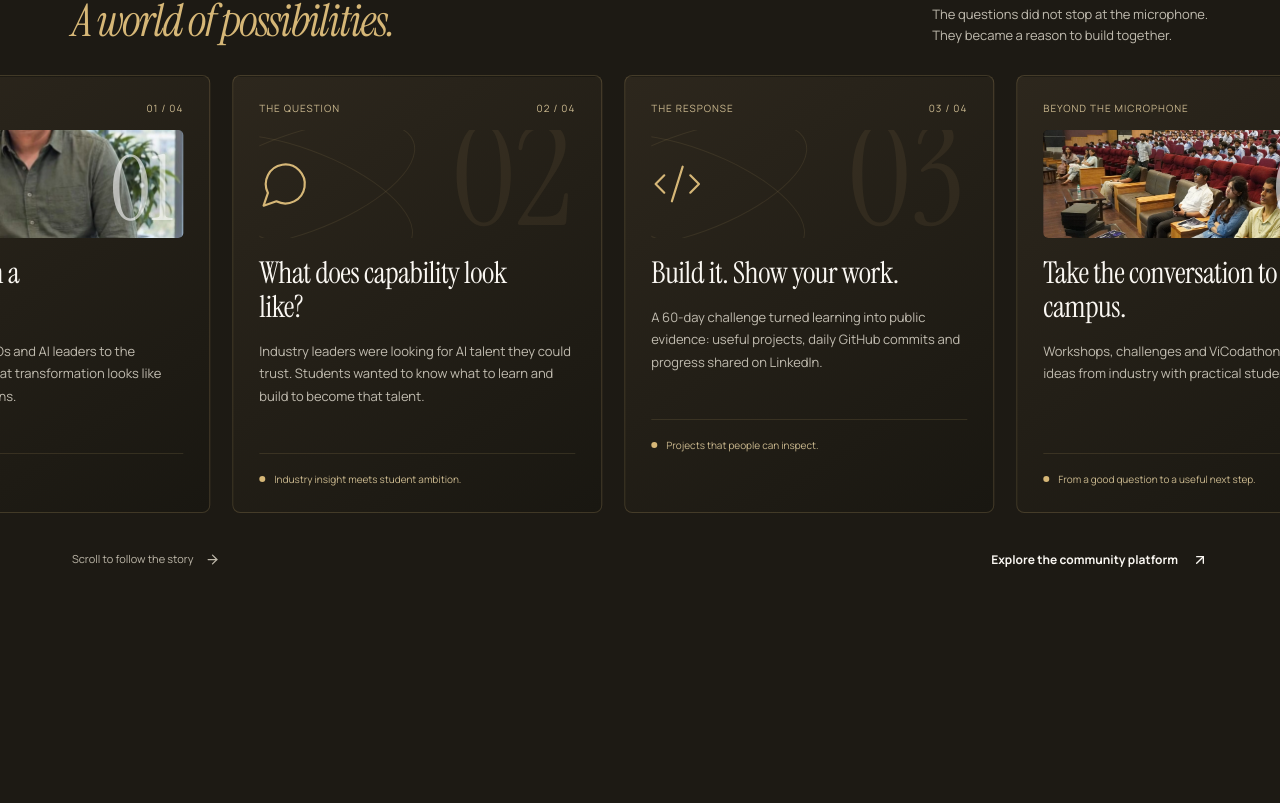
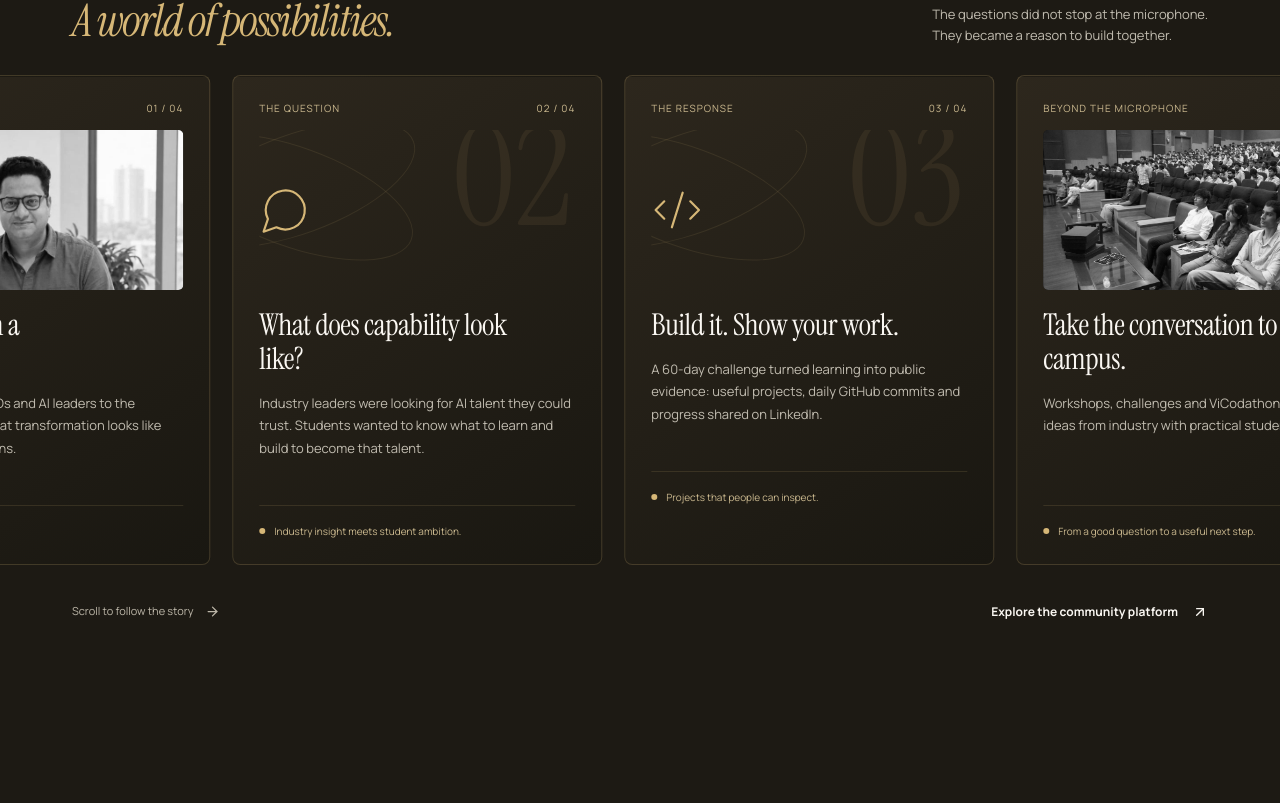
Before and after one commit to Sarthakgupta7/abtalksonai-podcast, a React (Vite) app: page / in a window 1280 px wide. Shown: the part 4817-5620 px from the top of the page. Built offline with nearby package versions, Linux system fonts and the light colour scheme.

Commit message:
Fix story portrait crop and add monochrome colour reveal

```diff
--- a/src/components/story-and-campus.tsx
+++ b/src/components/story-and-campus.tsx
@@ -21,7 +21,7 @@ export function StoryJourney(){
   <div className="story-pin"><div className="story-heading page-wrap"><div><span className="section-kicker">The story so far</span><h2 id="story-title">One conversation.<br/><em>A world of possibilities.</em></h2></div><p>The questions did not stop at the microphone.<br/>They became a reason to build together.</p></div>
    <div ref={viewport} className="story-viewport" tabIndex={enabled?undefined:0} aria-label={enabled?'Four chapters in the ABTalksOnAI story':'Swipe or use arrow keys to explore four chapters in the ABTalksOnAI story'}>
     <motion.div ref={track} className="story-track" style={{x:enabled?x:0}}>{chapters.map(({number,label,title,text,Icon,note,image,alt})=><article className="story-chapter" key={number}>
-     <div className="chapter-top"><span>{label}</span><span>{number} / 04</span></div><div className={`chapter-art ${image?'chapter-photo':''}`}>{image?<motion.img src={image} alt={alt} loading="lazy" style={{x:enabled?orbitX:0}}/>:<><motion.span className="chapter-orbit" style={{x:enabled?orbitX:0}}/><span className="chapter-orbit orbit-two"/><Icon strokeWidth={1} aria-hidden="true"/></>}<motion.span className="chapter-number" aria-hidden="true" style={{x:enabled?artX:0}}>{number}</motion.span></div>
+     <div className="chapter-top"><span>{label}</span><span>{number} / 04</span></div><div tabIndex={image?0:undefined} className={`chapter-art ${image?'chapter-photo':''}`}>{image?<motion.img src={image} alt={alt} loading="lazy" style={{x:enabled?orbitX:0}}/>:<><motion.span className="chapter-orbit" style={{x:enabled?orbitX:0}}/><span className="chapter-orbit orbit-two"/><Icon strokeWidth={1} aria-hidden="true"/></>}<motion.span className="chapter-number" aria-hidden="true" style={{x:enabled?artX:0}}>{number}</motion.span></div>
      <h3>{title}</h3><p>{text}</p><div className="chapter-note"><span className="record-dot"/>{note}</div>
     </article>)}</motion.div>
    </div><div className="story-bottom page-wrap"><span>{enabled?'Scroll to follow the story':'Swipe to follow the story'} <ArrowRight size={15}/></span><a className="quiet-link" href="https://app.klymb.ai/" target="_blank" rel="noopener">Explore the community platform <ArrowUpRight size={16}/></a></div>
@@ -32,6 +32,6 @@ const outcomes=[['Industry reality','Understand changing roles and what employer
 export function CampusWorkshop(){
  return <section className="campus-section page-wrap" id="campus" aria-labelledby="campus-title"><div className="campus-intro"><span className="section-kicker">From industry insight to student action</span><h2 id="campus-title">Bring the conversation<br/><em>to your campus.</em></h2><p>A practical AI workshop led by Anil Bajpai, founder of ABTalksOnAI. Connect employer expectations, useful projects and evidence-based hiring with your students’ next steps.</p><div className="campus-details"><span>60 to 90 minutes</span><span>Tailored to branch, year and AI exposure</span></div><a className="action-button campus-contact" href="mailto:team@abtalks.in?subject=Campus%20AI%20workshop%20enquiry">Plan a campus workshop <ArrowUpRight size={17}/></a><small>Share your preferred date, student profile and audience size.</small></div>
   <div className="campus-outcomes"><span className="section-kicker">What students take away</span><ol>{outcomes.map(([title,text],i)=><li key={title}><span className="outcome-number">0{i+1}</span><div><h3>{title}</h3><p>{text}</p></div></li>)}</ol><p className="campus-host-note">Designed for colleges, universities, placement cells, innovation clubs and technical societies. An auditorium or seminar hall, projector, audio, internet and a campus coordinator make it easy to host.</p></div>
- <div className="campus-gallery"><div className="campus-gallery-heading"><span className="section-kicker">From our campus events</span><h3>Ideas become real<br/><em>when people come together.</em></h3><p>Scenes from ABES Engineering College, shared in our campus invitation.</p></div><figure className="campus-photo campus-photo-wide"><img src="/assets/campus-audience.webp" alt="Students and attendees seated in the auditorium at ABES Engineering College" loading="lazy" width="2168" height="1313"/><figcaption><span>01 / In the room</span>Industry conversations, shared with students.</figcaption></figure><figure className="campus-photo"><img src="/assets/campus-anil-speaking.webp" alt="Anil Bajpai speaking at a lectern during the campus event" loading="lazy" width="1044" height="775"/><figcaption><span>02 / On stage</span>Experience from industry, brought to campus.</figcaption></figure><figure className="campus-photo"><img src="/assets/campus-vicodathon-stage.webp" alt="A presentation on stage with a ViCodathon winners slide behind the speakers" loading="lazy" width="1044" height="737"/><figcaption><span>03 / ViCodathon</span>A stage for student participation.</figcaption></figure></div>
+ <div className="campus-gallery"><div className="campus-gallery-heading"><span className="section-kicker">From our campus events</span><h3>Ideas become real<br/><em>when people come together.</em></h3><p>Scenes from ABES Engineering College, shared in our campus invitation.</p></div><figure tabIndex={0} className="campus-photo campus-photo-wide"><img src="/assets/campus-audience.webp" alt="Students and attendees seated in the auditorium at ABES Engineering College" loading="lazy" width="2168" height="1313"/><figcaption><span>01 / In the room</span>Industry conversations, shared with students.</figcaption></figure><figure tabIndex={0} className="campus-photo"><img src="/assets/campus-anil-speaking.webp" alt="Anil Bajpai speaking at a lectern during the campus event" loading="lazy" width="1044" height="775"/><figcaption><span>02 / On stage</span>Experience from industry, brought to campus.</figcaption></figure><figure tabIndex={0} className="campus-photo"><img src="/assets/campus-vicodathon-stage.webp" alt="A presentation on stage with a ViCodathon winners slide behind the speakers" loading="lazy" width="1044" height="737"/><figcaption><span>03 / ViCodathon</span>A stage for student participation.</figcaption></figure></div>
  </section>;
 }
--- a/src/styles.css
+++ b/src/styles.css
@@ -241,3 +241,15 @@ body{background:radial-gradient(ellipse at 50% 0,#41372225,transparent 38%),#101
 .chapter-photo{border-radius:5px;background:#111}.chapter-photo>img{position:absolute;width:calc(100% + 42px);max-width:none;left:-21px;height:100%;object-fit:cover;object-position:center 44%}.story-chapter:first-child .chapter-photo>img{object-position:center 35%}.chapter-photo .chapter-number{color:#fff9;right:6px;font-size:90px;top:15px;text-shadow:0 2px 18px #0008}
 .campus-gallery{grid-column:1/-1;display:grid;grid-template-columns:1fr 1fr;gap:30px 24px;margin-top:14px}.campus-gallery-heading{grid-column:1/-1;display:grid;grid-template-columns:1fr 1fr;gap:12px 40px;align-items:end}.campus-gallery-heading>.section-kicker{grid-column:1/-1}.campus-gallery-heading h3{font:400 42px/1.08 'Instrument Serif',Georgia,serif}.campus-gallery-heading h3 em{color:#d6b777}.campus-gallery-heading p{max-width:340px;font-size:14px}.campus-photo-wide{grid-column:1/-1}.campus-photo{margin:0;min-width:0}.campus-photo img{display:block;width:100%;height:auto;aspect-ratio:1.5;object-fit:cover;border-radius:6px;border:1px solid #d6b77735}.campus-photo-wide img{aspect-ratio:2.1;object-position:center 43%}.campus-photo figcaption{padding-top:14px;font-size:12px;color:#c8c2b6;line-height:1.6}.campus-photo figcaption span{display:block;color:#d6b777;text-transform:uppercase;letter-spacing:1px;font-size:10px;margin-bottom:4px}.host-picture img[src*="anil-story"]{object-position:center 15%}
 @media(max-width:760px){.campus-gallery{gap:26px;grid-template-columns:1fr;margin-top:0}.campus-gallery-heading{display:block}.campus-gallery-heading h3{font-size:34px}.campus-gallery-heading p{margin-top:16px;font-size:15px}.campus-photo-wide img{aspect-ratio:1.65}.campus-photo figcaption{font-size:13px}.campus-photo figcaption span{font-size:11px}}
+
+/* Complete portrait framing and monochrome-to-colour photo interaction. */
+.chapter-art{height:160px}.chapter-photo>img{filter:grayscale(1);transition:filter 280ms var(--ease)}
+.story-chapter:first-child .chapter-photo>img{object-fit:cover;object-position:center 8%;width:100%;left:0;transform:none!important}
+.chapter-photo .chapter-number{display:none}
+.host-picture img,.campus-photo img{filter:grayscale(1);transition:filter 280ms var(--ease)}
+.chapter-photo:focus-visible>img,.host-picture:focus-within img,.campus-photo:focus-visible img{filter:grayscale(0)}
+.chapter-photo:focus-visible,.campus-photo:focus-visible{outline:2px solid var(--primary);outline-offset:5px}
+@media(hover:hover) and (pointer:fine){.story-chapter:hover .chapter-photo>img,.host-picture:hover img,.campus-photo:hover img{filter:grayscale(0)}}
+@media(max-width:899px){.chapter-art{height:180px}}
+@media(min-width:900px) and (max-height:760px){.chapter-art{height:140px}}
+@media(hover:none){.chapter-photo:active>img,.campus-photo:active img,.host-picture:active img{filter:grayscale(0)}}
```
Also changed, not shown: src/App.tsx (+1 -1 lines), 6 other files (tests, documents, lock files or other folders).
